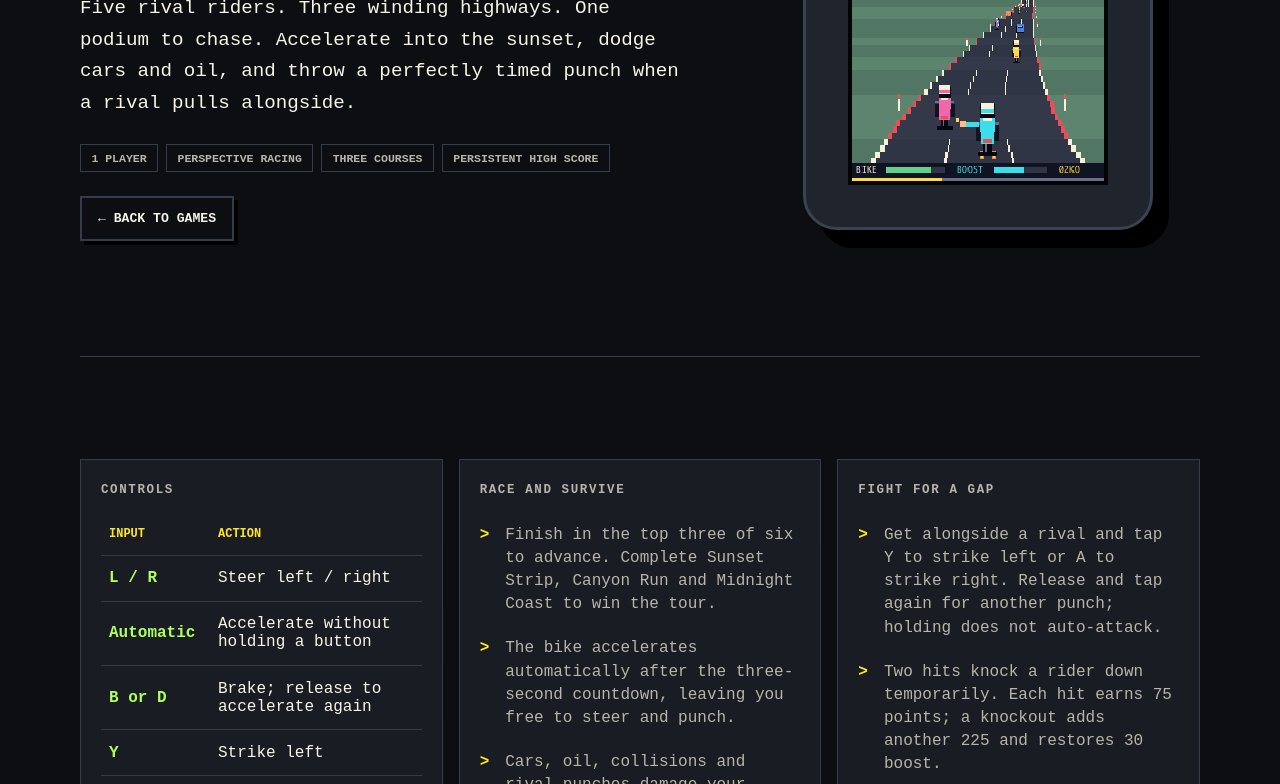
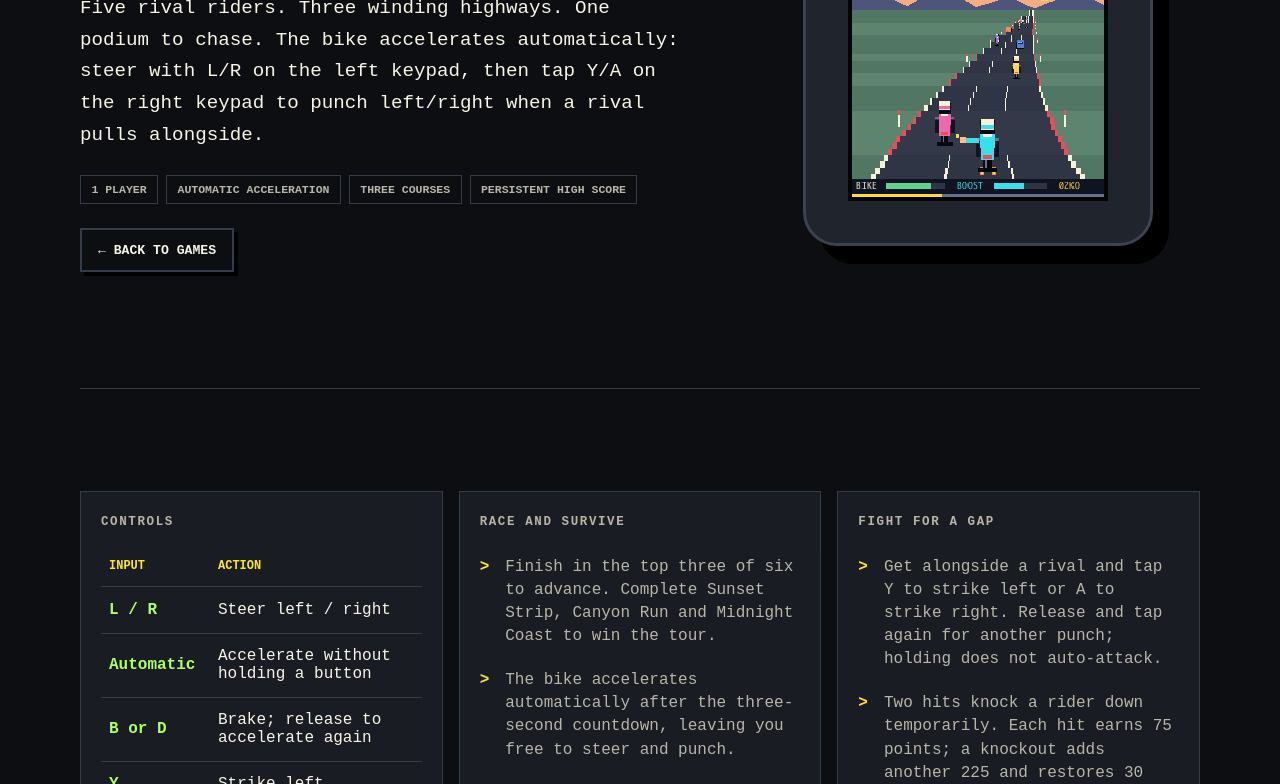
Before and after one commit to robmarkcole/pimoroni-presto-arcade, a plain HTML site: page docs/games/road-riot.html in a window 1280 px wide. Shown: the part 316-1100 px from the top of the page. Drawn offline with Linux system fonts and the light colour scheme.

Commit message:
Clarify Road Riot controls and document setup and checks

```diff
--- a/docs/games/road-riot.html
+++ b/docs/games/road-riot.html
@@ -14,8 +14,8 @@
     <section class="hero game-hero">
       <div class="hero-copy">
         <p class="eyebrow">Game 10 · Motorcycle racing and combat</p><h1>Road Riot</h1>
-        <p class="lede">Five rival riders. Three winding highways. One podium to chase. Accelerate into the sunset, dodge cars and oil, and throw a perfectly timed punch when a rival pulls alongside.</p>
-        <div class="game-meta"><span class="tag">1 player</span><span class="tag">Perspective racing</span><span class="tag">Three courses</span><span class="tag">Persistent high score</span></div>
+        <p class="lede">Five rival riders. Three winding highways. One podium to chase. The bike accelerates automatically: steer with L/R on the left keypad, then tap Y/A on the right keypad to punch left/right when a rival pulls alongside.</p>
+        <div class="game-meta"><span class="tag">1 player</span><span class="tag">Automatic acceleration</span><span class="tag">Three courses</span><span class="tag">Persistent high score</span></div>
         <a class="button secondary" href="../index.html#games">← Back to games</a>
       </div>
       <div class="hero-art"><div class="presto-frame"><img class="screen" src="../images/road-riot-gameplay.png" alt="Road Riot gameplay showing a cyan rider striking a pink rival on a curved highway"></div></div>
```
Also changed, not shown: docs/index.html (+1 -1 lines), 1 other file.
